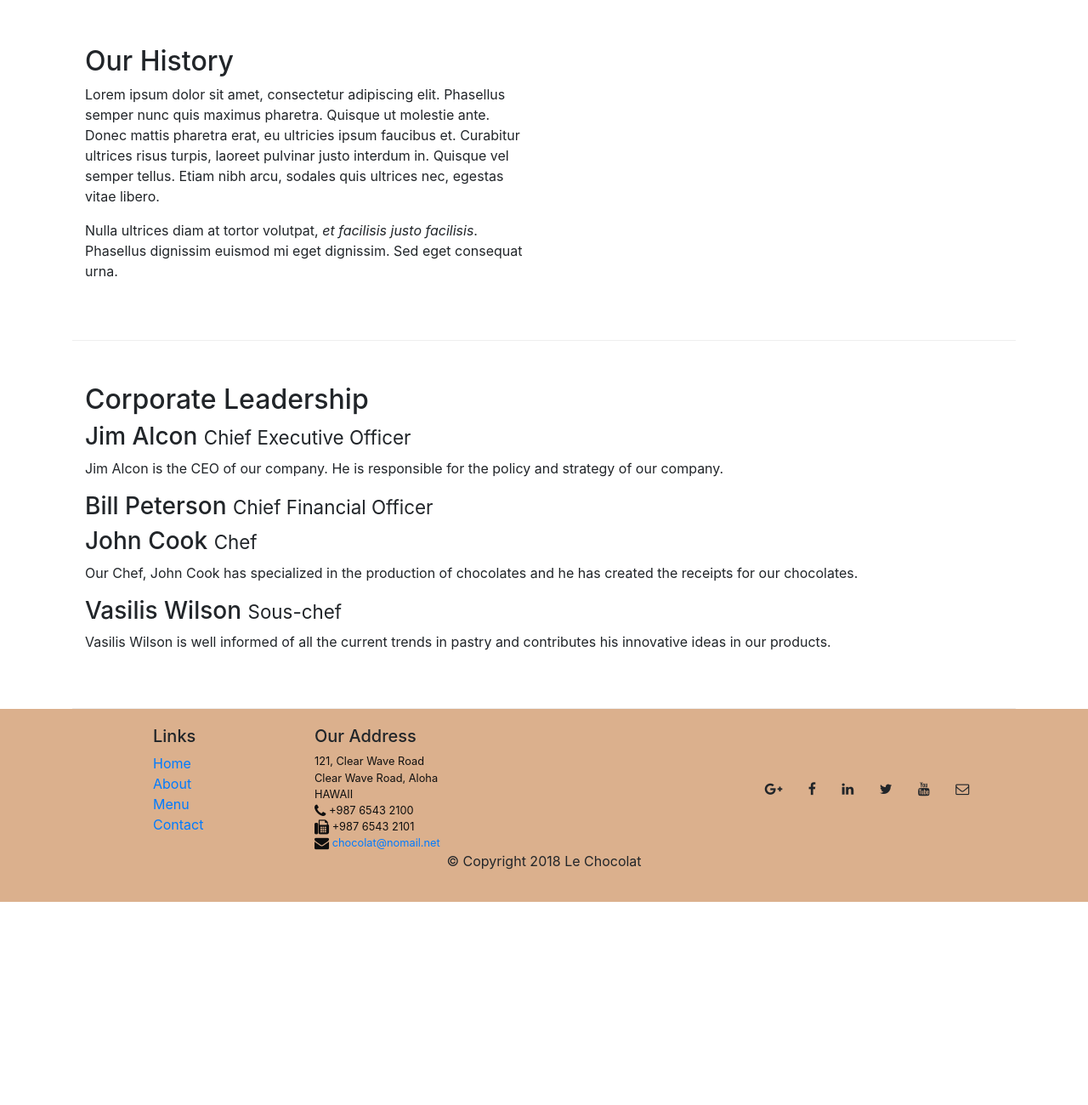
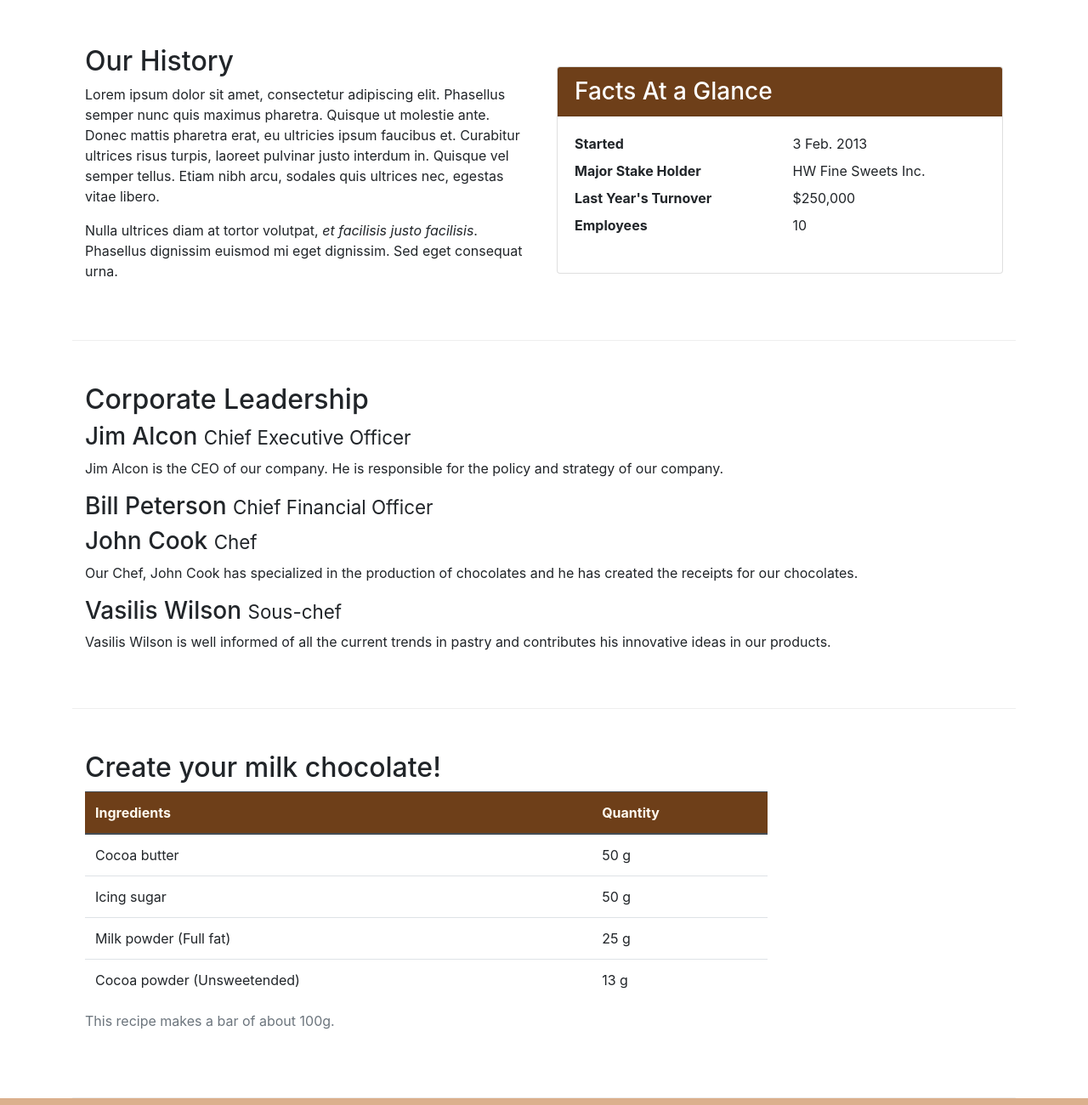
Before and after one commit to Athsof/leChocolat, a website: page aboutus.html in a window 1280 px wide. Shown: the part 440-1740 px from the top of the page at 85% size. Before the commit the page ends 1501 px from the top, so only its background shows below. Drawn offline with nearby package versions, Linux system fonts and the light colour scheme.

Commit message:
Tables and Cards

```diff
--- a/aboutus.html
+++ b/aboutus.html
@@ -70,6 +70,23 @@
                 <p>Nulla ultrices diam at tortor volutpat, <em>et facilisis justo facilisis</em>. Phasellus dignissim euismod mi eget dignissim. Sed eget consequat urna. </p>
             </div>
             <div class="col col-sm">
+                <div class="card">
+                    <h3 class="card-header bg-secondary text-white">Facts At a Glance</h3>
+                    <div class="card-body">
+                        <dl class="row">
+                            <dt class="col-6">Started</dt>
+                            <dd class="col-6">3 Feb. 2013</dd>
+                            <dt class="col-6">Major Stake Holder</dt>
+                            <dd class="col-6">HW Fine Sweets Inc.</dd>
+                            <dt class="col-6">Last Year's Turnover</dt>
+                            <dd class="col-6">$250,000</dd>
+                            <dt class="col-6">Employees</dt>
+                            <dd class="col-6">10</dd>
+                        </dl>
+                    </div>
+                </div>
+
+
             </div>
         </div>
 
@@ -86,6 +103,43 @@
                 <h3>Vasilis Wilson  <small>Sous-chef </small></h3>
                 <p class="d-none d-sm-block">Vasilis Wilson is well informed of all the current trends in pastry and contributes his innovative ideas in our products. </p>
             </div>
+       </div>
+       <div class="row row-content align-items-center">
+           <div class="col-12 col-sm-9">
+               <h2>Create your milk chocolate!</h2>
+               <div class="table-responsive">
+                <table class="table table-hover">
+                <caption>This recipe makes a bar of about 100g.</caption>
+                <thead class="thead-dark">
+                    <tr>
+                        <th>Ingredients</th>
+                        <th>Quantity</th>
+                    </tr>
+                </thead>
+                <tbody>
+                    <tr >
+                        <td>Cocoa butter</td>
+                        <td>50 g</td>
+                    </tr>
+                    <tr>
+                        <td>Icing sugar</td>
+                        <td>50 g</td>
+                    </tr>
+                    <tr>
+                        <td>Milk powder (Full fat)</td>
+                        <td>25 g</td>
+                    </tr>
+                    <tr>
+                        <td>Cocoa powder (Unsweetended)</td>
+                        <td>13 g</td>
+                    </tr>
+                </tbody>
+                </table>
+            </div>
+           </div>
+           <div class="col-12 col-sm">
+
+           </div>
        </div>
 
     </div>
--- a/css/styles.css
+++ b/css/styles.css
@@ -1,20 +1,20 @@
-.row-header {
+.row-header{
   margin: 0px auto;
   padding: 0px;
 }
-.row-content {
+.row-content{
   margin: 0px auto;
   padding: 50px 0px 50px 0px;
   border-bottom: 1px ridge;
   min-height: 400px;
 }
-.footer {
+.footer{
   background-color: #dbb08d;
   margin: 0px auto;
   padding: 20px 0px 20px 0px;
 }
 
-.jumbotron {
+.jumbotron{
   padding:70px 30px 70px 30px;
   margin:0px auto;
   background: #6E3F19;
@@ -25,7 +25,7 @@ address{
   margin:0px;
   color:#0f0f0f;
 }
-.bg-light {
+.bg-light{
   background-color: #dbb08d !important;
 }
 body{
@@ -33,3 +33,13 @@ body{
   z-index: 0;
 
 }
+.table .thead-dark th{
+  color:floralwhite;
+  background-color:#6E3F19;
+}
+tr:hover{
+  background-color:#dbb08db0!important;
+}
+.bg-secondary {
+  background-color: #6E3F19 !important;
+}
```
